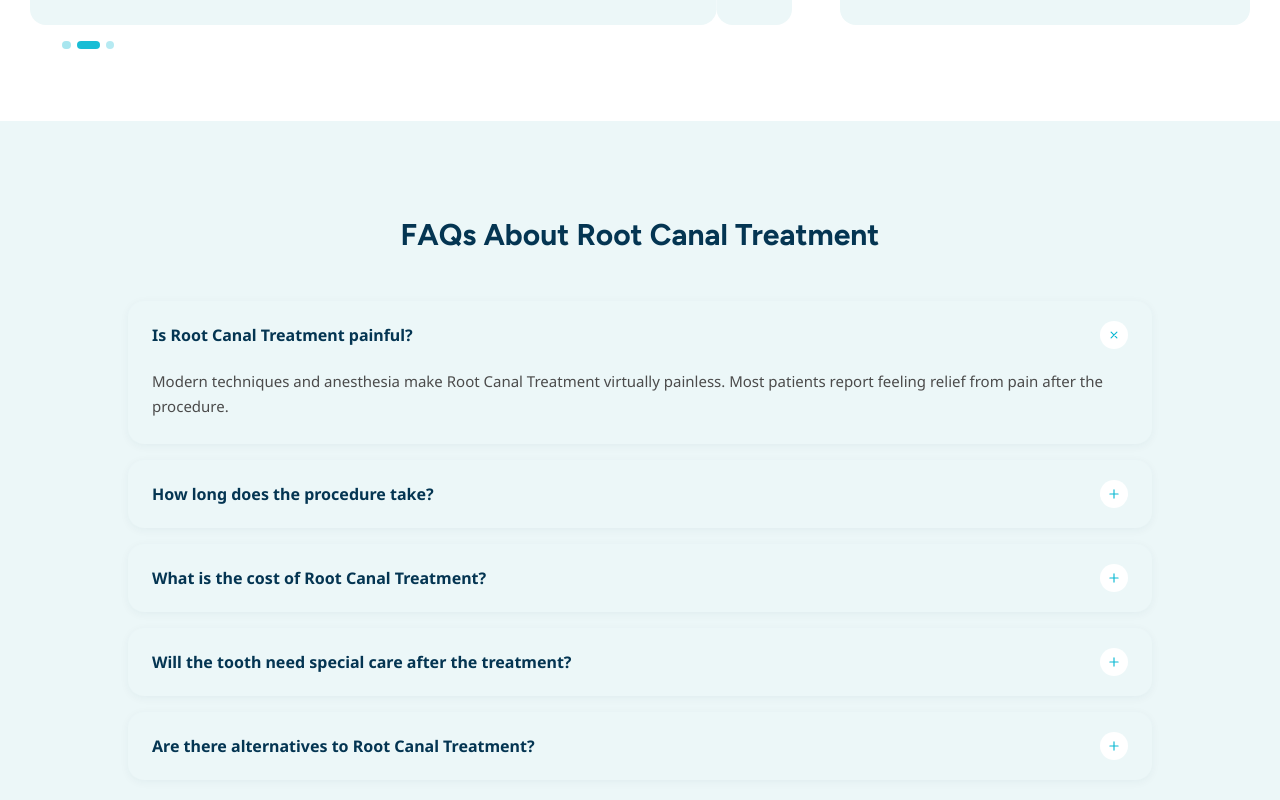
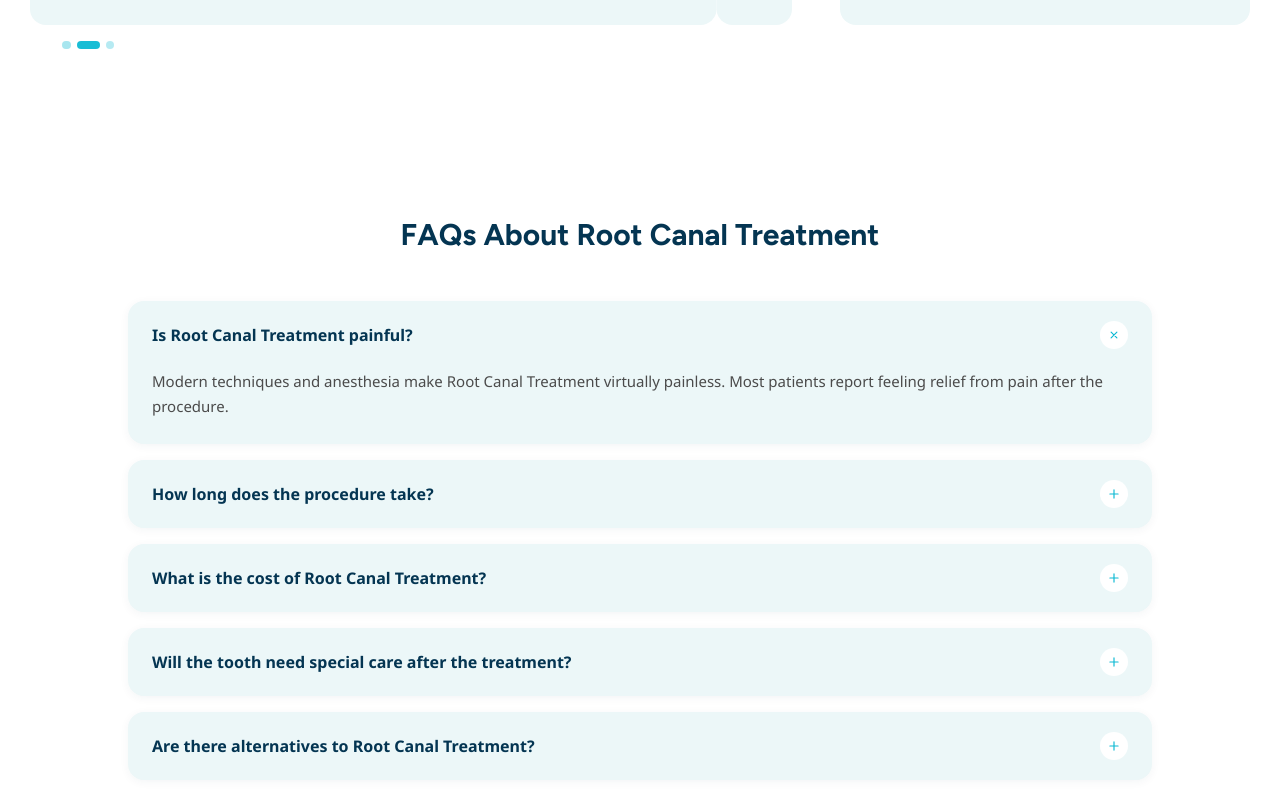
Before and after one commit to Sk-buddy/Ranco-Dental, a Next.js app: page /rct-dentist-noida/ in a window 1280 px wide. Shown: the part 3060-3860 px from the top of the page. Built offline with nearby package versions, Linux system fonts and the light colour scheme.

Commit message:
Fix FAQ section background matching card color on treatment page (cards were invisible against it)

```diff
--- a/src/components/TreatmentTemplate.tsx
+++ b/src/components/TreatmentTemplate.tsx
@@ -204,7 +204,7 @@ export default function TreatmentTemplate({ treatment }: { treatment: Treatment
       )}
 
       {/* FAQ */}
-      <section className="bg-[var(--color-tint)] py-16 sm:py-24">
+      <section className="bg-white py-16 sm:py-24">
         <div className="container">
           <div className="mx-auto flex max-w-2xl flex-col items-center text-center">
             <h2 className="text-[24px] font-bold leading-[1.2] text-[var(--color-navy)] sm:text-[30px]">
```
